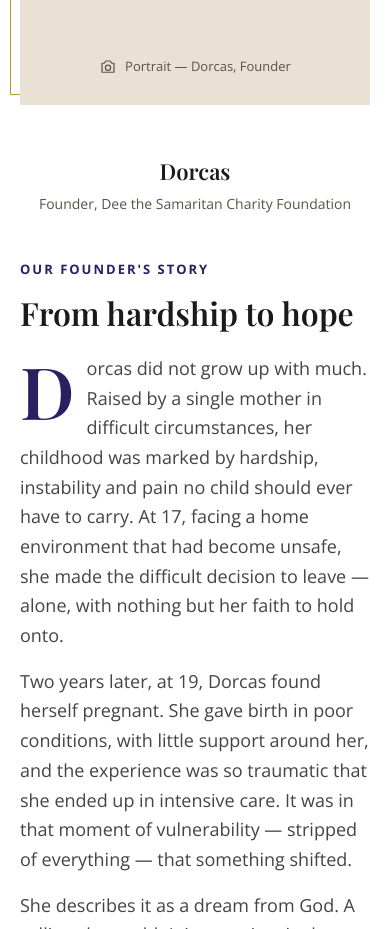
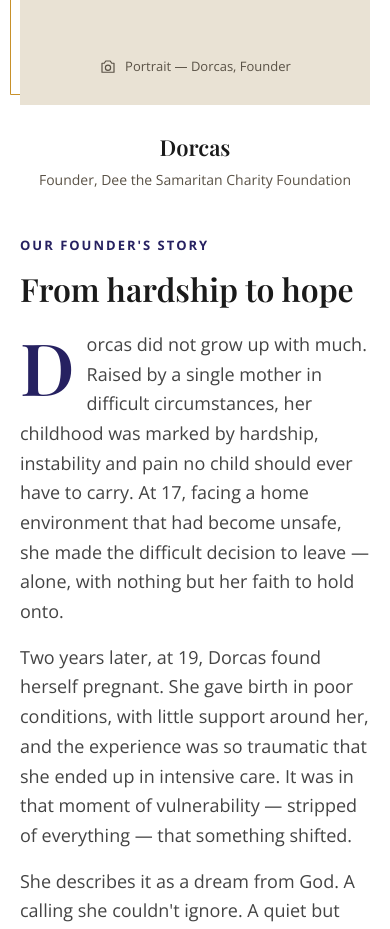
Before and after one commit to DMS-Works/DSCF, a plain HTML site: page about.html in a window 390 px wide. Shown: the part 860-1789 px from the top of the page. Drawn offline with nearby package versions, Linux system fonts and the light colour scheme; a web font is replaced by a local one.

Commit message:
Tighten founder caption spacing (28px desktop, 24px mobile)
Co-Authored-By: Claude Opus 5.5 <noreply@anthropic.com>
Claude-Session: https://claude.ai/code/session_01HswpQWKTVgsWT7bmcfN4Dz

```diff
--- a/css/style.css
+++ b/css/style.css
@@ -291,7 +291,7 @@ p + p { margin-top: 16px; }
 .arch-frame--left::before { transform: translate(-18px, -18px); }
 .arch-frame .photo { z-index: 1; }
 
-.founder-caption { margin-top: 72px; text-align: center; }
+.founder-caption { margin-top: 28px; text-align: center; }
 .founder-caption__name { font-family: var(--font-heading); font-size: 22px; font-weight: 600; color: var(--charcoal); }
 .founder-caption__role { font-size: 14px; color: var(--text-muted); margin-top: 2px; }
 
@@ -586,7 +586,7 @@ p + p { margin-top: 16px; }
   .hero__badge { left: 0; bottom: 24px; }
   .arch-frame::before { transform: translate(10px, -10px); }
   .arch-frame--left::before { transform: translate(-10px, -10px); }
-  .founder-caption { margin-top: 48px; }
+  .founder-caption { margin-top: 24px; }
   .btn-row .btn { flex: 1 1 100%; }
   .stats__grid { grid-template-columns: repeat(2, minmax(0, 1fr)); gap: 24px; }
   .stat__number { font-size: 40px; }
```
